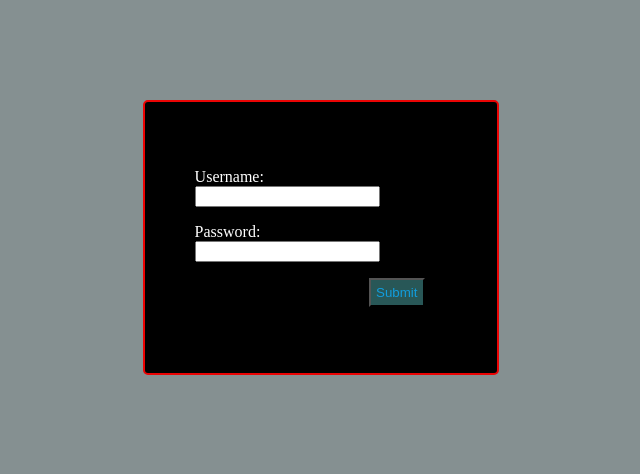
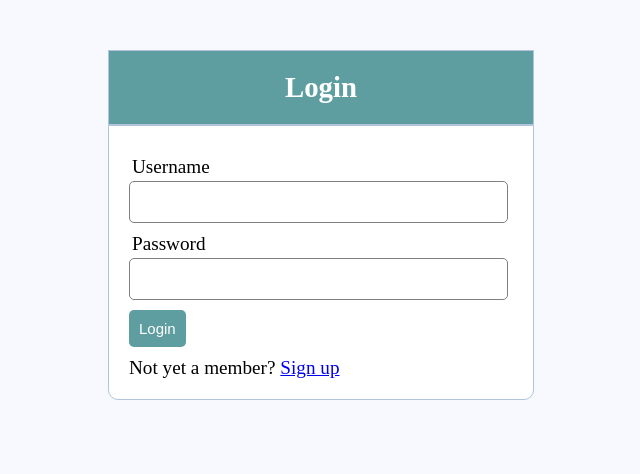
Before and after one commit to TaufiqAhmedNoor/CSE327, a PHP site: page /login.php in a window 1280 px wide. Shown: the top 474 px of the page, without its empty margins (319-959 px from the left). Run offline with PHP 8.4, Linux system fonts and the light colour scheme.

Commit message:
Add files via upload

```diff
--- a/login.php
+++ b/login.php
@@ -3,24 +3,29 @@
 <head>
     <meta charset="UTF-8">
     <meta name="viewport" content="width=device-width, initial-scale=1.0">
-    <title>Login</title>
+    <title>Registration</title>
     <link rel="stylesheet" type="text/css" href="style.css">
 </head>
 <body>
-    <div id="frm">
-        <form action="process.php" method="post">
-            <p>
-                <label>Username:</label>
-                <input type="text" id="user" name="user" />
-            </p>
-            <p>
-                <label>Password:</label>
-                <input type="password" id="pass" name="pass" />
-            </p>
-            <p>
-                <input type="Submit" id="btn" value="Submit" />
-            </p>
-        </form>
+    <div class="header">
+        <h2>Login</h2>
     </div>
+
+    <form method="post" action="login.php">
+        <div class="input-ground">
+            <label>Username</label>
+            <input type="text" name="username">
+        </div>
+        <div class="input-ground">
+            <label>Password</label>
+            <input type="password" name="password_1">
+        </div>
+        <div class="input-ground">
+            <button type="submit" name="Login" class="btn">Login</button>
+        </div>
+        <div>
+            <p>Not yet a member? <a href="register.php">Sign up</a></p>
+        </div>
+    </form>
 </body>
 </html>
--- a/style.css
+++ b/style.css
@@ -1,20 +1,68 @@
-body{
-    background: #859091;
+* {
+    margin: 0px;
+    padding: 0px;
 }
-#frm{
-    border: solid rgb(235, 4, 4) 2px;
-    width: 20%;
+
+body {
+    font-size: 120%;
+    background: #F8F8FF;
+}
+
+.header {
+    width: 30%;
+    margin: 50px auto 0px;
+    color: white;
+    background: #5F9EA0;
+    text-align: center;
+    border: 1px solid #B0C4DE;
+    border-radius: none;
+    border-bottom: 10px 10px 0px 0px;
+    padding: 20px;
+}
+form {
+    width: 30%;
+    margin: 0px auto ;
+    padding: 20px;
+    background: white;
+    border: 1px solid #B0C4DE;
+    border-radius: 0px 0px 10px 10px;
+}
+
+.input-ground {
+    margin: 10px 0px 10px 0px;
+}
+
+.input-ground label {
+    display: block;
+    text-align: left;
+    margin: 3px;
+}
+
+.input-ground input {
+    height: 30px;
+    width: 93%;
+    padding: 5px 10px;
+    font-size: 16px;
     border-radius: 5px;
-    margin: 100px auto;
-    background: black;
-    padding: 50px;
+    border: 1px solid gray;
 }
-#btn{
-    color: rgb(18, 157, 221);
-    background-color: rgb(40, 87, 87);
-    padding: 5px;
-    margin-left: 69%;
+
+.btn {
+    padding: 10px;
+    font-size: 15px;
+    color: white;
+    background: #5F9EA0;
+    border: none;
+    border-radius: 5px;
 }
-label{
-    color: #fff;
+
+.error {
+    width: 92%;
+    margin: 0px auto;
+    padding: 10px;
+    border: 1px solid #a94442;
+    color: #a94442;
+    background: #f2dede;
+    border-radius: 5px;
+    text-align: left;
 }
```
Also changed, not shown: errors.php (added, +7 -0 lines), noor.sql (added, +73 -0 lines), register.php (added, +42 -0 lines), server.php (added, +35 -0 lines).
